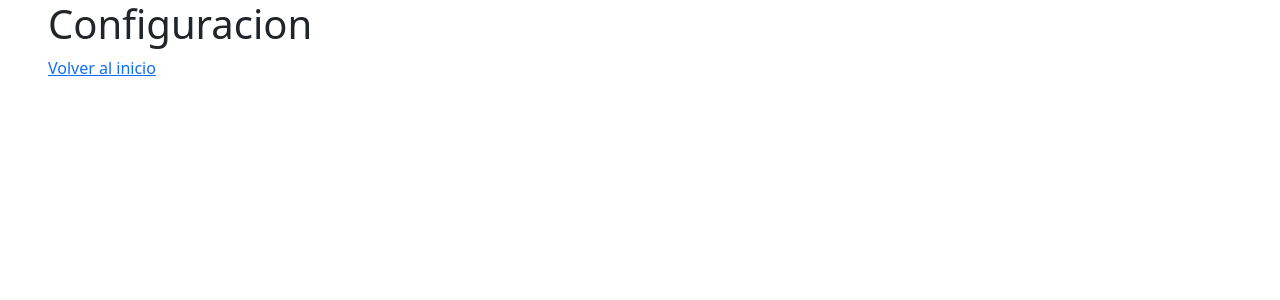
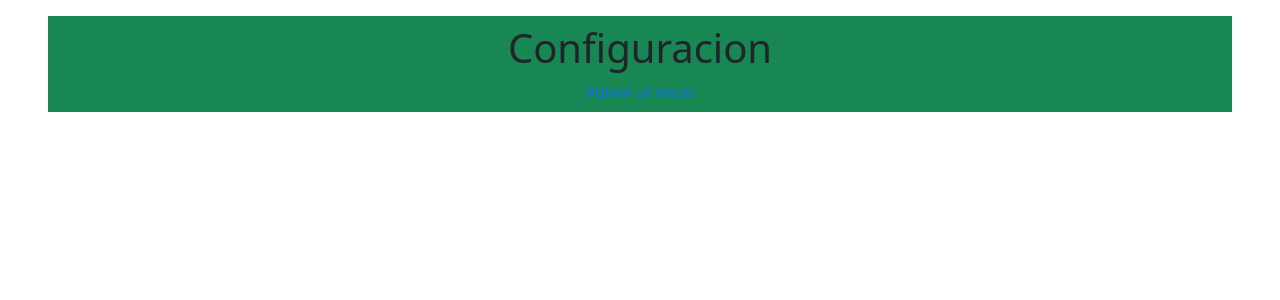
Before and after one commit to alanberns/CDVE, a Flask app: page /configuracion/ in a window 1280 px wide. Shown: the top 300 px of the page. Run offline with Flask 2, Linux system fonts and the light colour scheme; data that the repository does not hold is empty.

Commit message:
style: cambios en el layout

```diff
--- a/admin/src/web/templates/configuracion.html
+++ b/admin/src/web/templates/configuracion.html
@@ -9,8 +9,8 @@
   </svg>
 {% endblock %}
 {% block content %}
-<h1 class = "mx-5">Configuracion</h1>
-
+<div class="d-flex flex-column align-items-center">
+<h1 class="mx-5">Configuracion</h1>
 {% with messages = get_flashed_messages(with_categories=true) %}
   {% if messages %}
     {% for category, message in messages %}
@@ -26,10 +26,11 @@
 
 {% for config in configuracion %}
     <form class="row g-3 mx-5" action="{{ url_for('configuracion.configuracion_index')}}" method="post" onsubmit="return confirm('¿Estas seguro que deseas editar la configuracion?');">
-        <div class="form-floating mb-3">
+        <div class="form-floating form-control-sm mb-3">
             <input type="text" name="elementos_pagina" class="form-control" id="floatingInput" placeholder="name@example.com" value="{{config.elementos_pagina}}">
             <label for="floatingInput">Elementos por pagina</label>
         </div>
+        <div class="d-flex flex-row">
           <div class="form-check">
             <input class="form-check-input" name="estado_pago" type="checkbox" id="flexCheckDefault" {{'checked="checked"' if config.estado_pago else ""}}">
             <label class="form-check-label" for="flexCheckDefault">
@@ -37,11 +38,13 @@
             </label>
           </div>
           <div class="form-check">
-            <input class="form-check-input" name="estado_info_contactos" type="checkbox" id="flexCheckDefault"  {{'checked="checked"' if config.estado_info_contactos else ""}}>
+              <input class="form-check-input ms-2" name="estado_info_contactos" type="checkbox" id="flexCheckDefault"  {{'checked="checked"' if config.estado_info_contactos else ""}}>
               <label class="form-check-label" for="flexCheckDefault">
               Mostrar Info de contactos
               </label>
           </div>
+        </div>
+
         <div class="form-floating mb-3">
             <input type="text" name="texto_recibo" class="form-control" id="floatingInput" placeholder="name@example.com" value="{{config.texto_recibo}}">
             <label for="floatingInput">Texto para encabezado del recibo</label>
@@ -54,11 +57,11 @@
             <input type="text" name="porcentaje_cuota" class="form-control" id="floatingInput" placeholder="name@example.com" value="{{config.porcentaje_cuota}}">
             <label for="floatingInput">Porcentaje de recargo cuotas adeudadas</label>
         </div>
-        <div class="col-12">
+        <div class="d-flex flex-row justify-content-center bg-danger">
             <button type="submit" class="btn btn-primary" href="{{url_for('configuracion.configuracion_update')}}">Editar</button>
         </div>
     </form>
 {%endfor%}
-
 <a class = "mx-5" href="{{url_for('home')}}"> Volver al inicio </a>
+</div>
 {% endblock %}
--- a/admin/src/web/templates/home.html
+++ b/admin/src/web/templates/home.html
@@ -4,6 +4,7 @@
   {{ super() }}
 {% endblock %}
 {% block content %}
+  <div class="column">
     <h1> Usuarios </h1>
     <table class="index-table box">
       <thead>
@@ -22,4 +23,6 @@
       </tbody>
     </table>
     <a href="{{url_for('usuarios.add_usuario_view')}}"> Add usuario </a>
+  </div>
+
 {% endblock %}
--- a/admin/src/web/templates/layout.html
+++ b/admin/src/web/templates/layout.html
@@ -11,11 +11,13 @@
     {% endblock %}
   </head>
   <body>
-    <div id="navbar">
+    <div id="container bg-white">
+      <div class="d-flex justify-content-center m-3 bg-success mx-5">
+        <div class="nav">
           {% block navbar %}
           {% endblock %}
         </div>
-    <div id="main">
+      <div class ="d-flex justify-content-center p-2"id="main">
         {% block content %}
         {% endblock %}
       </div>
@@ -23,5 +25,6 @@
         {% block footer %}
         {% endblock %}
       </div>
+    </div>
   </body>
 </html>
--- a/admin/src/web/templates/nuevoUsuario.html
+++ b/admin/src/web/templates/nuevoUsuario.html
@@ -4,10 +4,14 @@
   {{ super() }}
 {% endblock %}
 {% block content %}
+
+<div class="column">
   <h1>Datos nuevo usuario</h1>
   <form action="{{ url_for('usuarios.add_usuario')}}" method="post">
     <input type="text" name="username" placeholder="Ingrese el username">
     <button>Enviar</button>
   </form>
   <a href="{{url_for('home')}}"> Volver al inicio </a>
+</div>
+
 {% endblock %}
```
Lines whose indentation alone changed are shown as unchanged.
